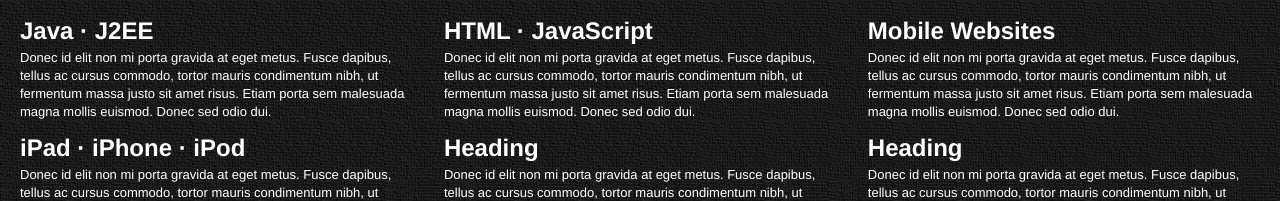
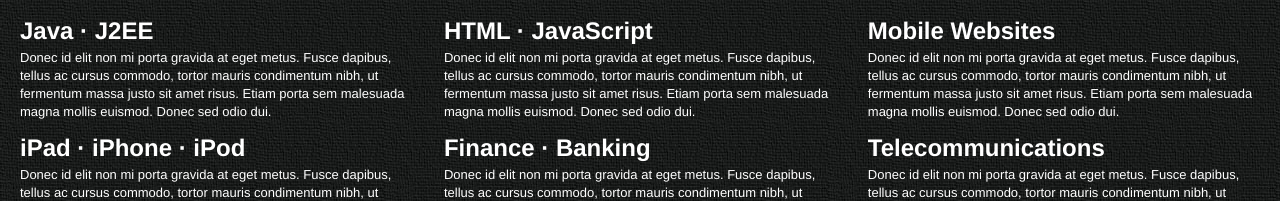
Before and after one commit to richball/oo-site, a plain HTML site: page index.html in a window 1280 px wide. Shown: the part 567-768 px from the top of the page. Drawn offline with nearby package versions, Linux system fonts and the light colour scheme.

Commit message:
Added a couple Industry headings

```diff
--- a/index.html
+++ b/index.html
@@ -97,10 +97,10 @@
                 <h2>iPad &middot; iPhone &middot; iPod</h2>
                 <p>Donec id elit non mi porta gravida at eget metus. Fusce dapibus, tellus ac cursus commodo, tortor mauris condimentum nibh, ut fermentum massa justo sit amet risus. Etiam porta sem malesuada magna mollis euismod. Donec sed odio dui. </p>
               </div>              <div class="span4">
-                <h2>Heading</h2>
+                <h2>Finance &middot; Banking</h2>
                 <p>Donec id elit non mi porta gravida at eget metus. Fusce dapibus, tellus ac cursus commodo, tortor mauris condimentum nibh, ut fermentum massa justo sit amet risus. Etiam porta sem malesuada magna mollis euismod. Donec sed odio dui. </p>
               </div>              <div class="span4">
-                <h2>Heading</h2>
+                <h2>Telecommunications</h2>
                 <p>Donec id elit non mi porta gravida at eget metus. Fusce dapibus, tellus ac cursus commodo, tortor mauris condimentum nibh, ut fermentum massa justo sit amet risus. Etiam porta sem malesuada magna mollis euismod. Donec sed odio dui. </p>
               </div>
             </div>
```
